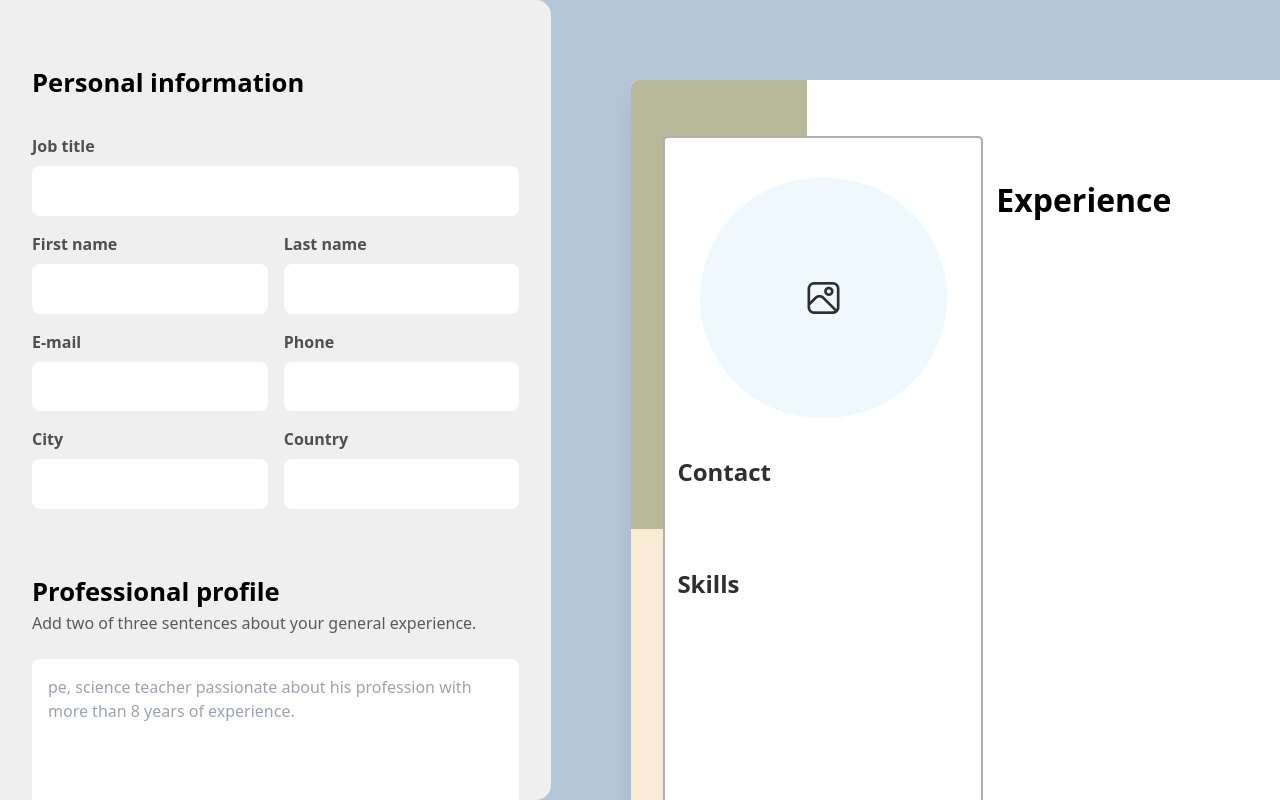
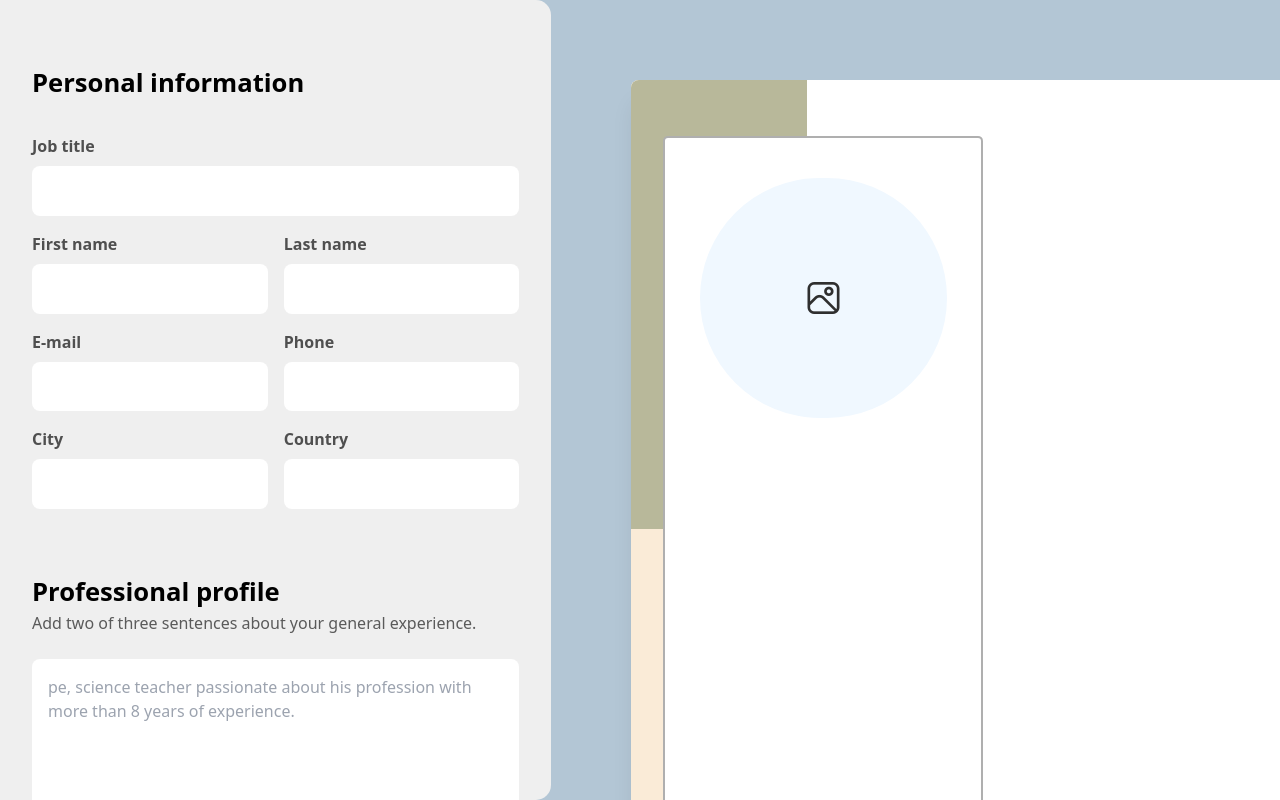
Before and after one commit to Charlesss-0/CV-App, a React (Vite) app: page / in a window 1280 px wide. Built offline with nearby package versions, Linux system fonts and the light colour scheme.

Commit message:
Fix template titles showing up even if there's no content

```diff
--- a/src/components/template.jsx
+++ b/src/components/template.jsx
@@ -13,7 +13,7 @@ export function ResumeTemplate({
   cityCountry,
   prevJobPos,
   prevJobName,
-  jobPositionAndName
+  skills
 }) {
   const fileInputRef = useRef(null)
   const [selectedFileName, setSelectedFileName] = useState(null)
@@ -100,7 +100,7 @@ export function ResumeTemplate({
                 )}
               </div>
 
-              <Title text={'Contact'} />
+              {email ? <Title text={'Contact'} /> : ''}
 
               <div className="w-full p-[1rem] flex flex-col gap-1">
                 <ContactInfo type={email !== '' ? 'email' : ''} info={email} />
@@ -111,7 +111,8 @@ export function ResumeTemplate({
                 />
               </div>
 
-              <Title text={'Skills'} />
+              {skills ? <Title text={'Skills'} /> : ''}
+              <div>{skills}</div>
             </div>
 
             <div
@@ -147,20 +148,26 @@ export function ResumeTemplate({
                 {profileDescription}
               </h3>
 
-              <h1 className="my-[1em]">
-                {!prevJobPos || !prevJobName ? '' : 'Experience'}
+              <h1 className="my-[1rem]">
+                {prevJobPos.length === 0 ? '' : 'Experience'}
               </h1>
               <div
                 className="
                   flex
                   gap-[1rem]
+                  text-[#5f5f5f]
+                  font-normal
                   [&>div]:text-[1rem]
                   "
               >
                 <div>{prevJobPos}</div>
+                <div>
+                  {prevJobName.map((index) => (
+                    <div key={index}>at</div>
+                  ))}
+                </div>
                 <div>{prevJobName}</div>
               </div>
-              <h3>{jobPositionAndName}</h3>
             </div>
           </div>
         </div>
```
